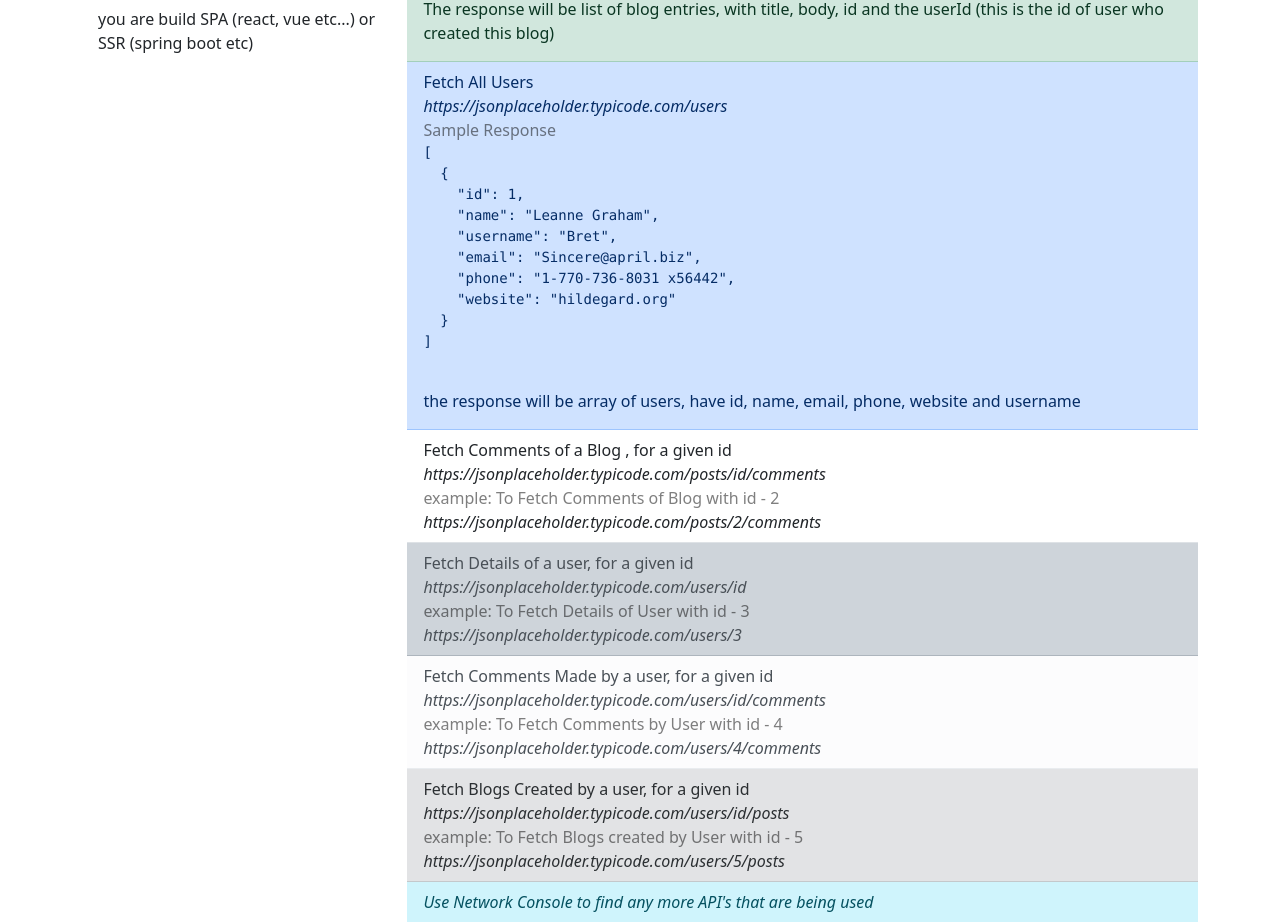
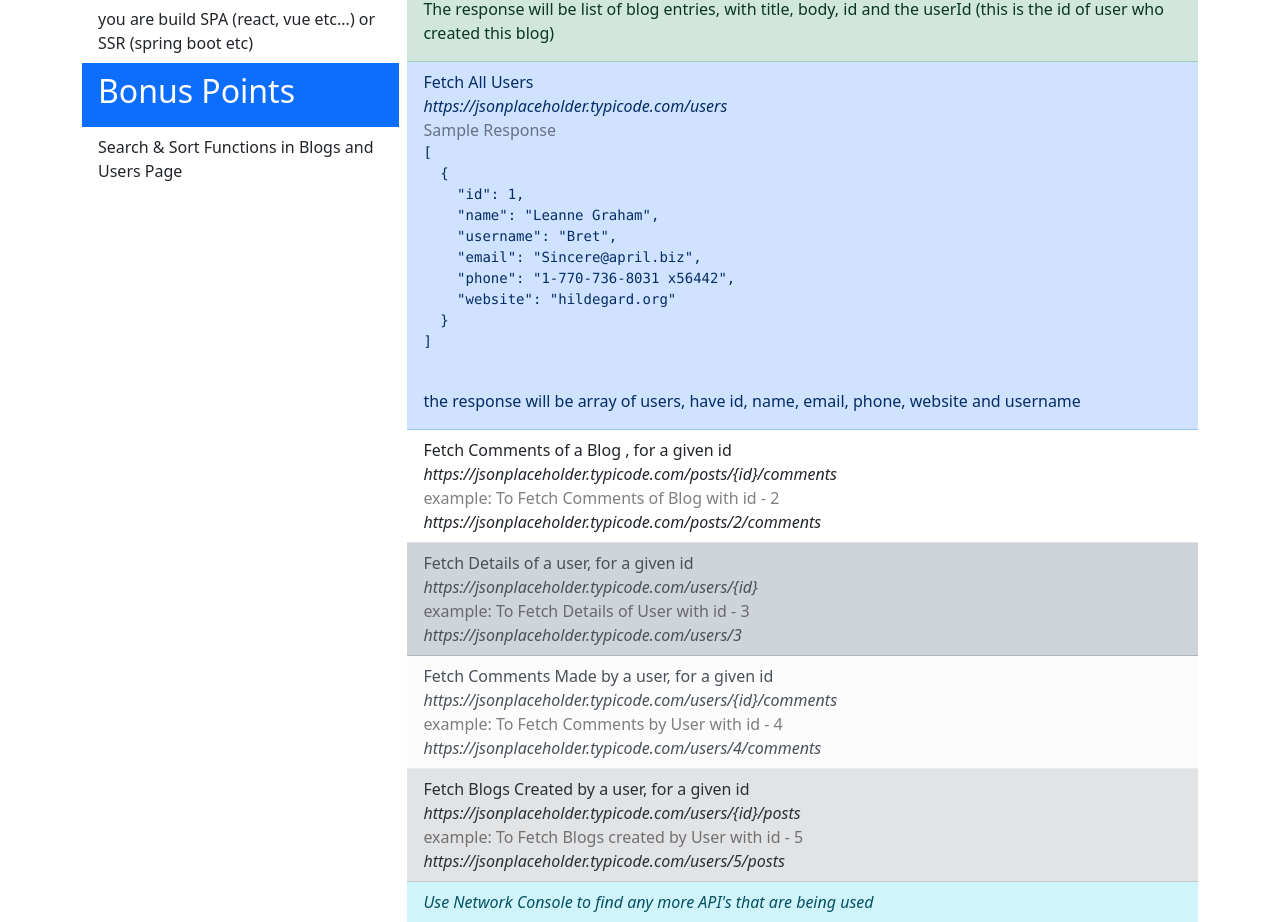
Before and after one commit to gowthaman-basuvaraj/blog-app-vue, a Vue app: page /#/ in a window 1280 px wide. Shown: the part 660-1582 px from the top of the page. Built offline with nearby package versions, Linux system fonts and the light colour scheme; what bootstrap-icons-vue would draw is missing.

Commit message:
some small changes

```diff
--- a/src/components/HomePage.vue
+++ b/src/components/HomePage.vue
@@ -26,6 +26,10 @@ import constants from "../constants.js";
         <div class="list-group-item">you are free to use any tech/platform/language</div>
         <div class="list-group-item">You are free to build a) webapp or b) mobile app or c)desktop app</div>
         <div class="list-group-item">you are build SPA (react, vue etc...) or SSR (spring boot etc)</div>
+        <div class="list-group-item active">
+          <h2>Bonus Points</h2>
+        </div>
+        <div class="list-group-item">Search & Sort Functions in Blogs and Users Page</div>
       </div>
     </div>
     <div class="list-group list-group-flush">
@@ -65,22 +69,22 @@ import constants from "../constants.js";
         <p class="my-2">the response will be array of users, have id, name, email, phone, website and username  </p>
       </div>
       <div class="list-group-item">Fetch Comments of a Blog , for a given id<br />
-        <em>{{constants.Blog.comments("id")}}</em> <br />
+        <em>{{constants.Blog.comments("{id}")}}</em> <br />
         <p class="my-0 text-black-50">example: To Fetch Comments of Blog with id - 2</p>
         <em>{{constants.Blog.comments("2")}}</em>
       </div>
       <div class="list-group-item list-group-item-dark">Fetch Details  of a user, for a given id<br />
-        <em>{{constants.User.id("id")}}</em> <br />
+        <em>{{constants.User.id("{id}")}}</em> <br />
         <p class="my-0 text-black-50">example: To Fetch Details of User with id - 3</p>
         <em>{{constants.User.id("3")}}</em>
       </div>
       <div class="list-group-item list-group-item-light">Fetch Comments Made by a user, for a given id<br />
-        <em>{{constants.User.comments("id")}}</em> <br />
+        <em>{{constants.User.comments("{id}")}}</em> <br />
         <p class="my-0 text-black-50">example: To Fetch Comments by User with id - 4</p>
         <em>{{constants.User.comments("4")}}</em>
       </div>
       <div class="list-group-item list-group-item-secondary">Fetch Blogs Created by a user, for a given id<br />
-        <em>{{constants.User.posts("id")}}</em> <br />
+        <em>{{constants.User.posts("{id}")}}</em> <br />
         <p class="my-0 text-black-50">example: To Fetch Blogs created by User with id - 5</p>
         <em>{{constants.User.posts("5")}}</em>
       </div>
--- a/src/components/UserPage.vue
+++ b/src/components/UserPage.vue
@@ -10,10 +10,23 @@ const comments = await loadUserComments(id.value)
 </script>
 
 <template>
-  <h1>{{ user?.name }}</h1>
+  <div class="d-flex flex-column">
+    <h1>Name: {{ user?.name }}</h1>
+    <b>UserName: {{ user?.username }}</b>
+    <b>EMail: {{ user?.email }}</b>
+    <b>Phone: {{ user?.phone }}</b>
+    <b>Web: <a>{{ user?.website }}</a></b>
+    <em>
+      Address:
+      {{user.address.street}}
+      {{user.address.suite}}
+      {{user.address.city}}
+      {{user.address.zipcode}}
+    </em>
+  </div>
   <div class="d-flex mt-5">
     <div>
-      <h5>posts</h5>
+      <h6>posts by {{user?.name}}</h6>
       <div class="list-group">
         <router-link v-for="p of posts" :key="p.id" :to="{name: 'blog', params: {id: p.id}}" class="list-group-item">
           {{ p.title }}
@@ -22,7 +35,7 @@ const comments = await loadUserComments(id.value)
     </div>
     <div class="ms-2">
 
-      <h6>comments</h6>
+      <h6>comments by {{user?.name}}</h6>
       <div class="list-group">
         <a v-for="p of comments" :key="p.id" class="list-group-item">
           {{ p.body }}
--- a/src/components/UsersPage.vue
+++ b/src/components/UsersPage.vue
@@ -13,11 +13,17 @@ const users = getUsers()
 <template>
 <h1 class="mb-3">Users</h1>
   <div class="list-group">
-    <router-link
-        v-for="u of users" :key="u.id"
-        :to="{name: 'user', params: {id: u.id}}" class="list-group-item">
-      {{u.name}}
-    </router-link>
+<div class="list-group-item d-flex justify-content-between"
+     v-for="u of users" :key="u.id"
+>
+  <div>
+    <span>{{u.name}}</span> <span class="ms-4">{{u.email}}</span>
+  </div>
+  <router-link
+      :to="{name: 'user', params: {id: u.id}}">
+    View Details
+  </router-link>
+</div>
   </div>
 </template>
 
```
